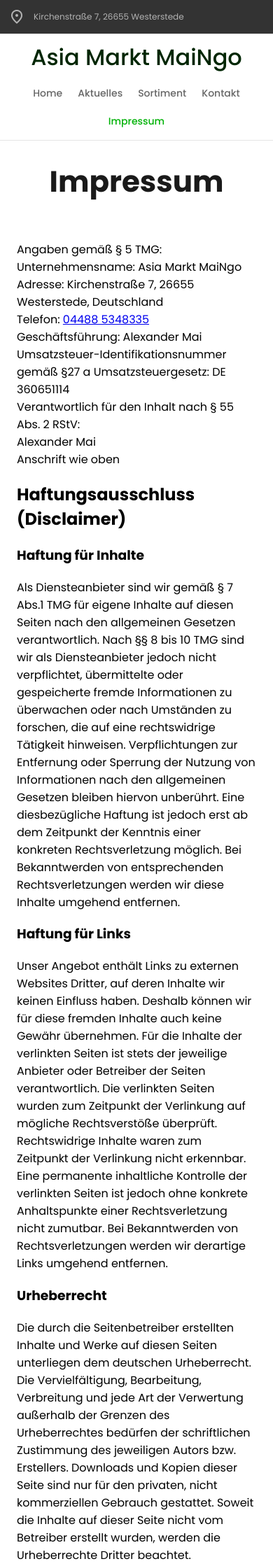
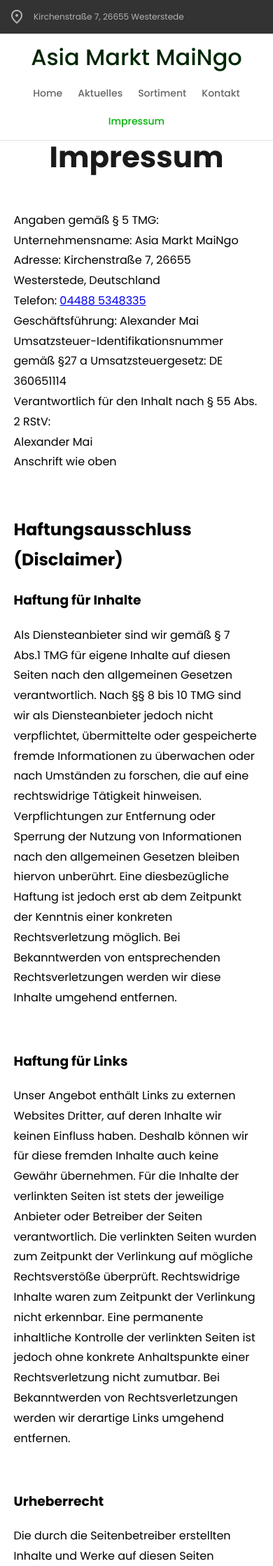
Before and after one commit to AsiaMaiNgo/web, a Jekyll site: the page built from pages/impressum.html, in a window 390 px wide. Shown: the top 2238 px of the page at 70% size. Built offline with Jekyll 4.4.1, drawn with Linux system fonts in a browser that asks for light colours.

```diff
--- a/_includes/app.scss
+++ b/_includes/app.scss
@@ -257,6 +257,11 @@ body {
     align-items: center;
   }
 
+  h1 {
+    margin-top: 0;
+    margin-bottom: 1.2em;
+  }
+
   .nav {
     flex-wrap: wrap;
     flex-direction: row;
@@ -275,7 +280,7 @@ body {
   }
 
   #formkeep-embed {
-    width: auto;
+    width: auto !important;
   }
 }
 
--- a/pages/impressum.html
+++ b/pages/impressum.html
@@ -4,9 +4,10 @@ layout: default
 
 <section class="news-container">
   <h1 class="title">Impressum</h1>
-  <div class="imprint-container">
-    Angaben gemäß § 5 TMG: <br>
+  <div class="page-content">
 
+    <div>
+      Angaben gemäß § 5 TMG: <br>
 Unternehmensname: Asia Markt MaiNgo <br>
 Adresse: Kirchenstraße 7, 26655  Westerstede, Deutschland <br>
 Telefon: <a href="tel:044885348335">04488 5348335</a> <br>
@@ -18,7 +19,9 @@ Umsatzsteuer-Identifikationsnummer gemäß §27 a Umsatzsteuergesetz: DE 3606511
 Verantwortlich für den Inhalt nach § 55 Abs. 2 RStV: <br>
 Alexander Mai <br>
 Anschrift wie oben <br>
+</div>
 
+<div>
 <h2>Haftungsausschluss (Disclaimer)</h2>
 <h3>Haftung für Inhalte</h3>
 Als Diensteanbieter sind wir gemäß § 7 Abs.1 TMG für eigene Inhalte auf diesen Seiten nach den allgemeinen Gesetzen verantwortlich.
@@ -27,7 +30,9 @@ Nach §§ 8 bis 10 TMG sind wir als Diensteanbieter jedoch nicht verpflichtet,
 der Nutzung von Informationen nach den allgemeinen Gesetzen bleiben hiervon unberührt. Eine diesbezügliche Haftung ist jedoch erst ab
 dem Zeitpunkt der Kenntnis einer konkreten Rechtsverletzung möglich. Bei Bekanntwerden von entsprechenden Rechtsverletzungen werden wir
 diese Inhalte umgehend entfernen.
+</div>
 
+<div>
 <h3>Haftung für Links</h3>
 Unser Angebot enthält Links zu externen Websites Dritter, auf deren Inhalte wir keinen Einfluss haben.
 Deshalb können wir für diese fremden Inhalte auch keine Gewähr übernehmen. Für die Inhalte der verlinkten
@@ -36,7 +41,9 @@ zum Zeitpunkt der Verlinkung auf mögliche Rechtsverstöße überprüft. Rechtsw
 der Verlinkung nicht erkennbar. Eine permanente inhaltliche Kontrolle der verlinkten Seiten ist jedoch ohne
 konkrete Anhaltspunkte einer Rechtsverletzung nicht zumutbar. Bei Bekanntwerden von Rechtsverletzungen werden
 wir derartige Links umgehend entfernen.
+</div>
 
+<div>
 <h3>Urheberrecht</h3>
 Die durch die Seitenbetreiber erstellten Inhalte und Werke auf diesen Seiten unterliegen dem deutschen Urheberrecht.
 Die Vervielfältigung, Bearbeitung, Verbreitung und jede Art der Verwertung außerhalb der Grenzen des Urheberrechtes
@@ -45,6 +52,7 @@ nur für den privaten, nicht kommerziellen Gebrauch gestattet. Soweit die Inhalt
 erstellt wurden, werden die Urheberrechte Dritter beachtet. Insbesondere werden Inhalte Dritter als solche gekennzeichnet.
 Sollten Sie trotzdem auf eine Urheberrechtsverletzung aufmerksam werden, bitten wir um einen entsprechenden Hinweis.
 Bei Bekanntwerden von Rechtsverletzungen werden wir derartige Inhalte umgehend entfernen.
+</div>
 
   </div>
 </section>
```
Also changed, not shown: _posts/2024-05-08-urlaub.md (+1 -1 lines), _posts/2024-05-22-urlaub.md (added, +20 -0 lines).
